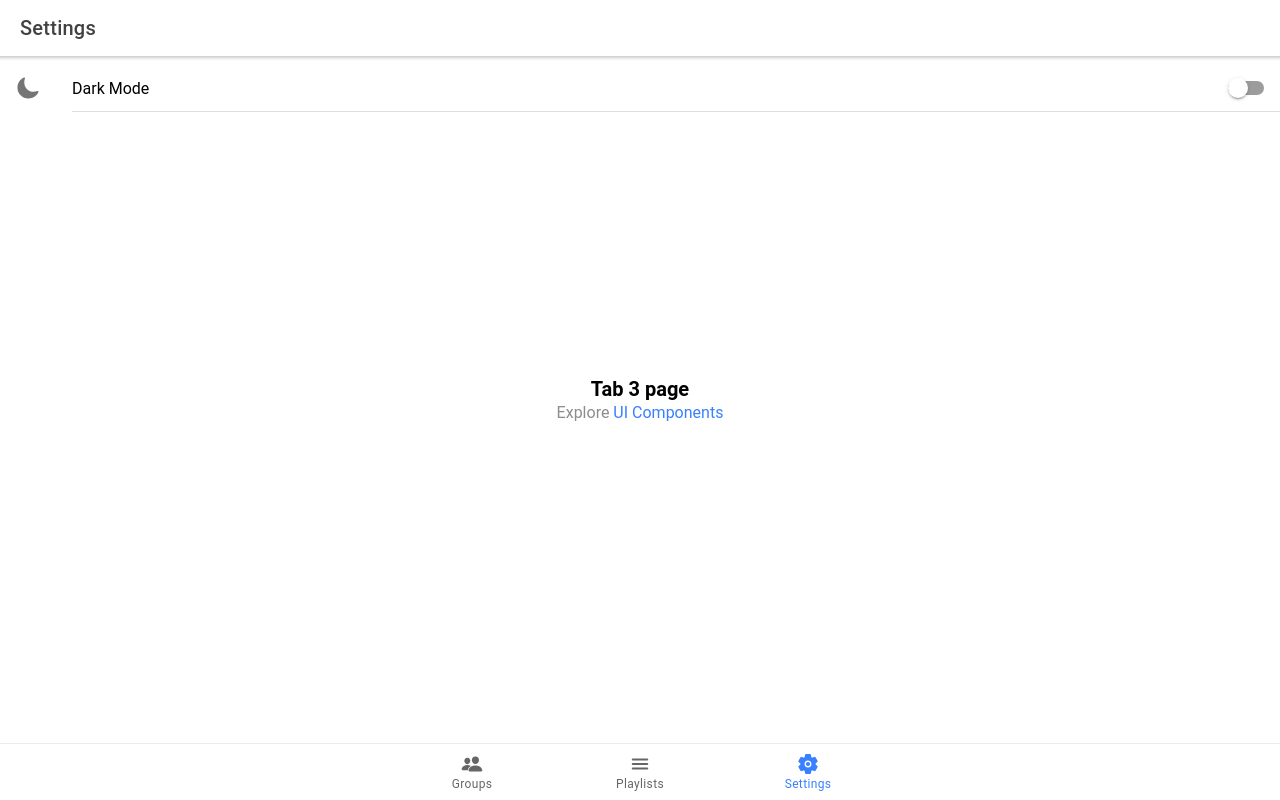
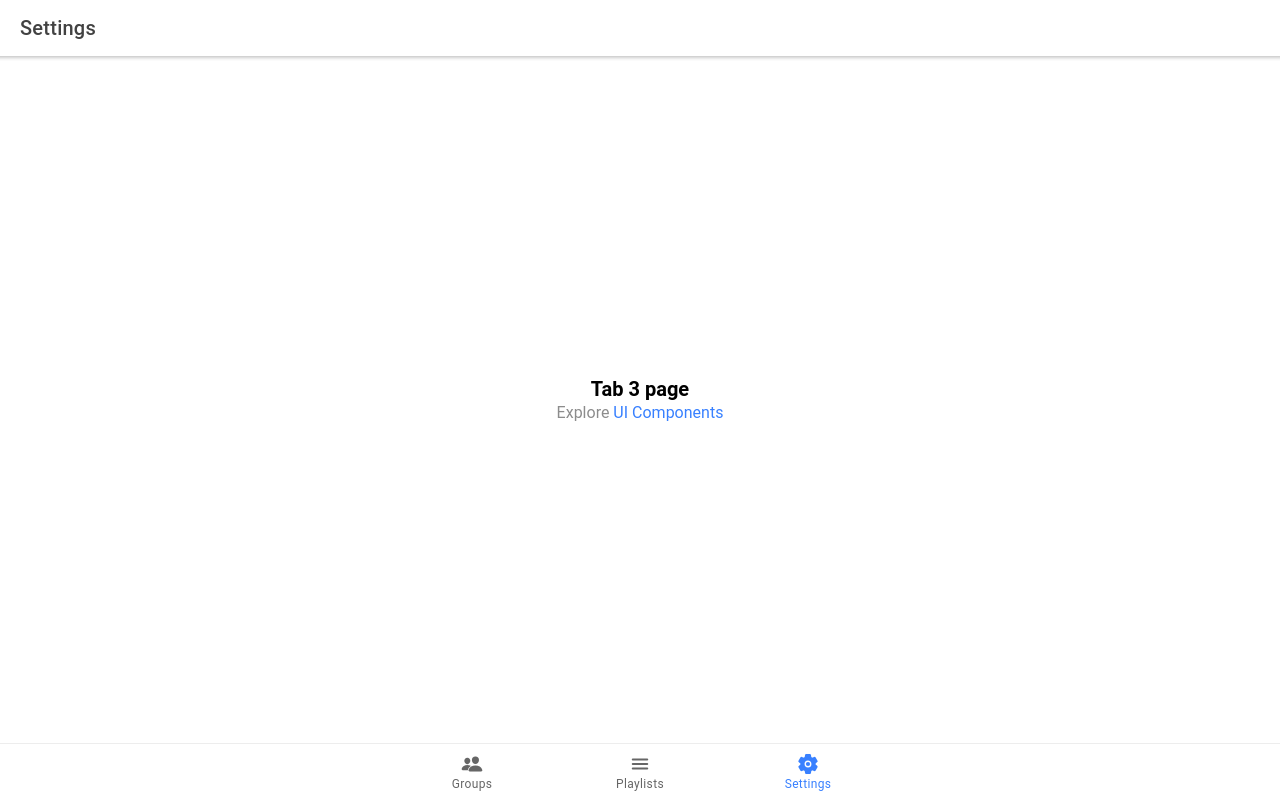
Before and after one commit to scrungus/SpotifyPlaylistMaker, a React (Create React App) app in the folder frontend/: page /main_tabs/settings in a window 1280 px wide. Built offline with nearby package versions, Linux system fonts and the light colour scheme.

Commit message:
Deleted unused imports

```diff
--- a/frontend/src/components/GroupCreator.js
+++ b/frontend/src/components/GroupCreator.js
@@ -1,4 +1,4 @@
-import React, { Component } from 'react';
+import { Component } from 'react';
 import {
   IonButton,
   IonCard,
@@ -50,7 +50,7 @@ class GroupCreator extends Component {
   subMember = (num) => {
     this.setState({
       members: this.state.members.filter(function(value, index, arr){
-        return index != num;})
+        return index !== num;})
     });
   }
 
@@ -58,7 +58,7 @@ class GroupCreator extends Component {
   saveGroup = () => {
     const gName = this.state.group;
     const mems = this.state.members;
-    if (mems.length==0) {
+    if (mems.length === 0) {
       alert(gName+" has no members, so it can't be created. Going back to Groups page.");
       return;
     }
@@ -79,8 +79,8 @@ class GroupCreator extends Component {
   render() {
     return (<>
       <IonFab vertical="top" horizontal="end" slot="fixed" edge>
-        <IonFabButton onClick={() => this.saveGroup()} href="./groups">
-          <IonIcon icon={this.state.members.length==0?arrowBack:checkmark}/>
+        <IonFabButton onClick={() => this.saveGroup()} href="/main_tabs">
+          <IonIcon icon={this.state.members.length === 0 ? arrowBack : checkmark}/>
         </IonFabButton>
       </IonFab>
       <IonCard>
--- a/frontend/src/pages/Callback.tsx
+++ b/frontend/src/pages/Callback.tsx
@@ -1,10 +1,9 @@
-import React, { useContext, useEffect } from 'react';
-import { IonPage, IonButton, IonContent, IonIcon, IonLabel } from '@ionic/react';
+import { useContext, useEffect } from 'react';
+import { IonPage } from '@ionic/react';
 import { RouteComponentProps } from 'react-router-dom';
 import { UserContext } from "../App";
 import { get } from '../hooks/useGroupStorage';
 import { sendRequest } from '../hooks/requestManager';
-import { personCircle } from 'ionicons/icons';
 
 interface UserDetailPageProps extends RouteComponentProps<{
   id: string;
@@ -14,12 +13,11 @@ function setCookie(data: object, maxAge: number) {
   // document.cookie = `data=;expires=${new Date(0)};path=/`;
   var d = new Date();
   d.setTime(d.getTime() + maxAge);
-  var expires = "expires" + d.toUTCString();
-  document.cookie = "data=" + JSON.stringify(data) + ";expires=" + expires + ";path=/";
+  var expires = `expires ${d.toUTCString()}`;
+  document.cookie = `data=${JSON.stringify(data)};expires=${expires};path=/;`
 }
 
 const Callback: React.FC<UserDetailPageProps> = ({match}) => {
-  console.log("Callback");
   const user = useContext(UserContext);
 
   console.log("id :: " + match.params.id);
@@ -35,10 +33,10 @@ const Callback: React.FC<UserDetailPageProps> = ({match}) => {
       const cUserPromise = get("currentUser");
       cUserPromise.then((val) => {
         try {
-          console.log("val: ",val);
+          console.log("val: ", val);
           val = JSON.parse(val);
           if (val.success) {
-            setCookie(val.data, 3600000);
+            setCookie(val.data, 60 * 60 * 1000);
             if (val.data.spotify_id === JSON.parse(document.cookie.split('; ')[0].slice(5)).spotify_id) {
               console.log("user logged in")
               user.setIsLoggedIn(true);
@@ -54,18 +52,7 @@ const Callback: React.FC<UserDetailPageProps> = ({match}) => {
         }
       });
     }
-  }, []);
-
-
-
-
-
-
-    // redirectWindow.close();
-    // user.setIsLoggedIn(true);
-
-
-
+  }, [match.params.id, user]);
 
   return (
     <IonPage>
--- a/frontend/src/pages/MainTabs.tsx
+++ b/frontend/src/pages/MainTabs.tsx
@@ -10,7 +10,6 @@ import {
 } from '@ionic/react';
 import { IonReactRouter } from '@ionic/react-router';
 import { people, menu, settings } from 'ionicons/icons';
-import CreateGroup from './CreateGroup';
 import Groups from './Groups';
 import Playlists from './Playlists';
 import Settings from './Settings';
@@ -48,9 +47,6 @@ const MainTabs: React.FC = () => (
           <Route exact path="/main_tabs/settings">
             <Settings />
           </Route>
-          {/* <Route exact path="/create_group">
-            <CreateGroup />
-          </Route> */}
           <Route exact path="/main_tabs">
             <Redirect to="/main_tabs/groups"/>
           </Route>
--- a/frontend/src/pages/Settings.tsx
+++ b/frontend/src/pages/Settings.tsx
@@ -1,24 +1,14 @@
 import {
   IonContent,
-  IonItem,
   IonHeader,
   IonList,
   IonPage,
   IonTitle,
-  IonToolbar,
-  IonIcon,
-  IonLabel,
-  IonToggle
-} from '@ionic/react';
+  IonToolbar} from '@ionic/react';
 import ExploreContainer from '../components/ExploreContainer';
-import { moon } from 'ionicons/icons';
 import './Settings.css';
 
 const Settings: React.FC = () => {
-  const toggleDarkModeHandler = () => {
-    document.body.classList.toggle("dark");
-  }
-
   return (
     <IonPage>
       <IonHeader>
@@ -28,15 +18,6 @@ const Settings: React.FC = () => {
       </IonHeader>
       <IonContent fullscreen>
         <IonList>
-          <IonItem>
-            <IonIcon slot="start" icon={moon}/>
-            <IonLabel>Dark Mode</IonLabel>
-            <IonToggle
-              slot="end"
-              name="darkMode"
-              onIonChange={toggleDarkModeHandler}
-            />
-          </IonItem>
         </IonList>
         <ExploreContainer name="Tab 3 page" />
       </IonContent>
```
